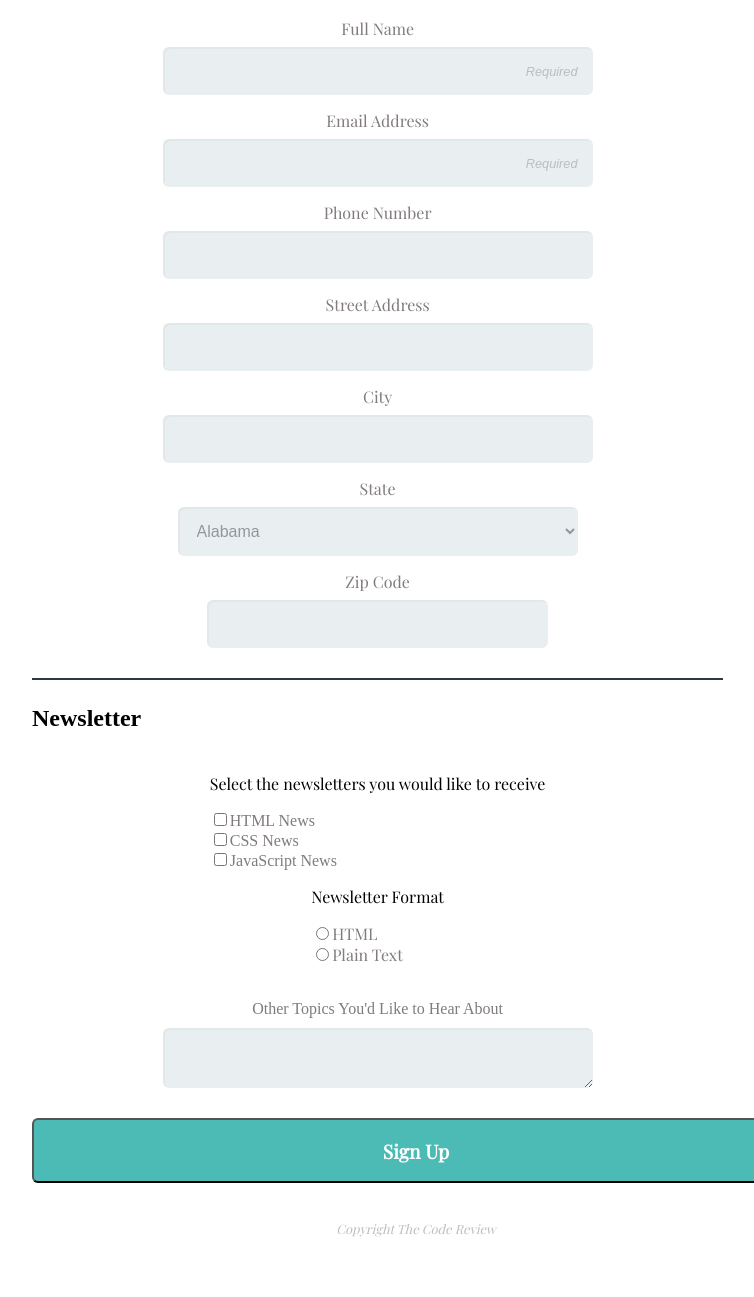
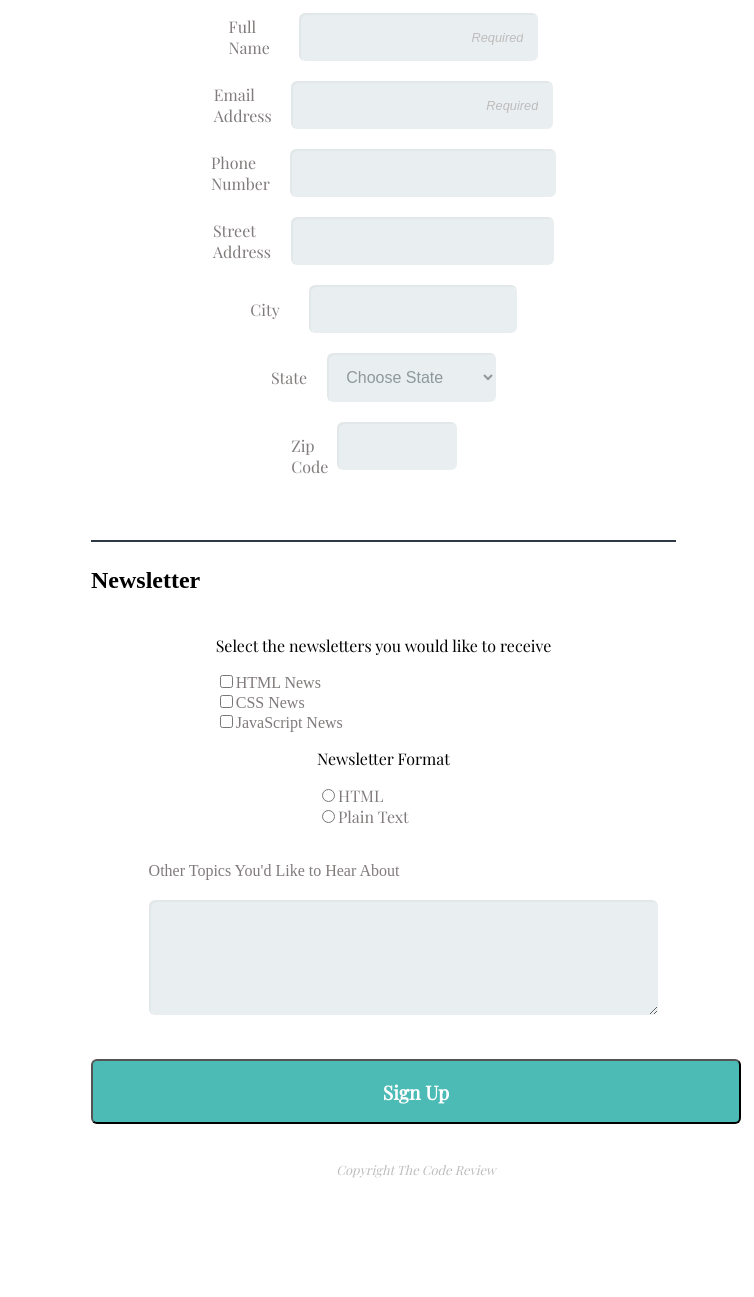
Before and after one commit to austin84/techDegreeProject_3, a plain HTML site: page index.html in a window 1280 px wide. Shown: the part 324-1621 px from the top of the page, without its empty margins (224-978 px from the left). After the commit the page ends 1562 px from the top, so only its background shows below. Drawn offline with nearby package versions, Linux system fonts and the light colour scheme.

Commit message:
768px Media Query

```diff
--- a/css/styles.css
+++ b/css/styles.css
@@ -63,11 +63,6 @@ h2 {
   color: rgb(129, 123, 123);
 }
 
-label {
-  font-weight: lighter;
-  color: rgb(129, 123, 123);
-}
-
 .container {
   display: flex;
   flex-direction: column;
@@ -91,6 +86,7 @@ label {
 .sign_up,
 .newsletter {
   display: flex;
+  flex-wrap: nowrap;
   align-items: center;
   border: 0;
   width: 90%;
@@ -105,9 +101,6 @@ label {
   border-bottom: 2px solid #2D3A45;
 }
 
-.sign_up label {
-  padding: 15px 0 8px;
-}
 
 input[type="text"],
 input[type="email"],
@@ -118,7 +111,7 @@ textarea {
   border: none;
   font-size: 1em;
   height: auto;
-  margin: 0;
+  margin: 10px 0;
   outline: 0;
   padding: 15px;
   width: 100%;
@@ -127,6 +120,12 @@ textarea {
   color: #8f989e;
   box-shadow: 2px 2px 0 rgba(0,0,0,0.03) inset;
   border-radius: 6px;
+}
+
+label {
+  font-weight: lighter;
+  color: rgb(129, 123, 123);
+  padding: 8px 0;
 }
 
 
@@ -139,7 +138,7 @@ textarea {
 }
 
 #zip  {
-  width: 45%;
+  max-width: 30%;
   margin-bottom: 30px;
 }
 
@@ -148,7 +147,8 @@ textarea {
 }
 
 textarea {
-  margin: 10px 0;
+  height: 75px;
+  width: 100%;
 }
 
 button {
@@ -170,6 +170,11 @@ footer {
   padding: 15px 0 60px 0;
 }
 
+.item {
+  display: flex;
+  flex-direction: column;
+  margin: 0;
+}
 
 /* *--------Media Queries-------- */
 
@@ -178,14 +183,50 @@ footer {
 
   .title,
   .form {
-    max-width: 60%;
+    max-width: 650px;
   }
+
 
   .title {
     padding-top: 50px;
   }
 
+  .item {
+    display: flex;
+    flex-direction: row;
+    justify-content: flex-start;
+    align-items: center;
+    margin: 0;
+  }
 
+  #zip {
+    max-width: 90px;
+  }
+
+  .item label {
+    width: 25%;
+    margin: 0;
+
+  }
+
+  .item input,
+  select {
+    width: 75%;
+  }
+
+  #state {
+    min-width: 73.5%;
+  }
+
+  .sign_up {
+    padding-bottom: 40px;
+  }
+
+  textarea {
+    min-width: 100%;
+    margin: 20px 0;
+    padding: 20px;
+  }
 
 
 }
--- a/index.html
+++ b/index.html
@@ -24,30 +24,35 @@
     <fieldset class="sign_up">
       <legend>Contact Information</legend>
 
-      <!-- <div> -->
+      <div class="item">
       <label for="full-name">Full Name</label>
       <input type="text" id="full-name" name="full_name" placeholder="Required" required>
-      <!-- </div> -->
+      </div>
 
-      <!-- <div> -->
+      <div class="item">
       <label for="email">Email Address</label>
       <input type="email" id="email" name="user_email" placeholder="Required" required>
-      <!-- </div> -->
+      </div>
 
-      <!-- <div></div> -->
+      <div class="item">
       <label for="phone">Phone Number</label>
       <input type="tel" id="phone" name="user_phone">
+      </div>
 
-
-      <!-- <div></div> -->
+      <div class="item">
       <label for="address">Street Address</label>
       <input type="text" id="address" name="user_address">
+      </div>
 
+      <div class="item">
       <label for="city">City</label>
       <input type="text" id="city" name="user_city">
+     </div>
 
+      <div class="item">
       <label for="state">State</label>
-      <select id="state" name="state">
+      <select id="state" name="state" required>
+        <option value="" disabled selected>Choose State</option>
         <option value="AL">Alabama</option>
         <option value="AK">Alaska</option>
         <option value="AZ">Arizona</option>
@@ -100,9 +105,12 @@
         <option value="WI">Wisconsin</option>
         <option value="WY">Wyoming</option>
       </select>
+      </div>
 
+      <div class="item">
       <label for="zip">Zip Code</label>
       <input type="text" id="zip" name="user_zip">
+      </div>
 
     </fieldset>
 
@@ -112,29 +120,31 @@
       <section>
         <p>Select the newsletters you would like to receive</p>
 
-        <div>
+        <div class="newsletter-item">
           <input type="checkbox" id="html" name="newsletter_type" value="html"><label for="html">HTML News</label>
         </div>
-        <div>
+        <div class="newsletter-item">
           <input type="checkbox" id="css" name="newsletter_type" value="css"><label for="css">CSS News</label>
         </div>
-        <div>
+        <div class="newsletter-item">
           <input type="checkbox" id="javascript" name="newsletter_type" value="javascript"><label for="javascript">JavaScript News</label>
         </div>
       </section>
 
       <section class="format">
         <p>Newsletter Format</p>
-        <div>
+        <div class="newsletter-item">
           <input type="radio" id="html_format" name="newsletter_format" value="html"><label for="html_format">HTML</label>
         </div>
-        <div>
+        <div class="newsletter-item">
           <input type="radio" id="text_format" name="newsletter_format" value="text"><label for="text_format">Plain Text</label>
         </div>
       </section>
 
+      <div class="newsletter-item">
       <label for="additional">Other Topics You'd Like to Hear About</label>
       <textarea id="additional" name="additional_topics"></textarea>
+      </div>
 
     </fieldset>
 
```
